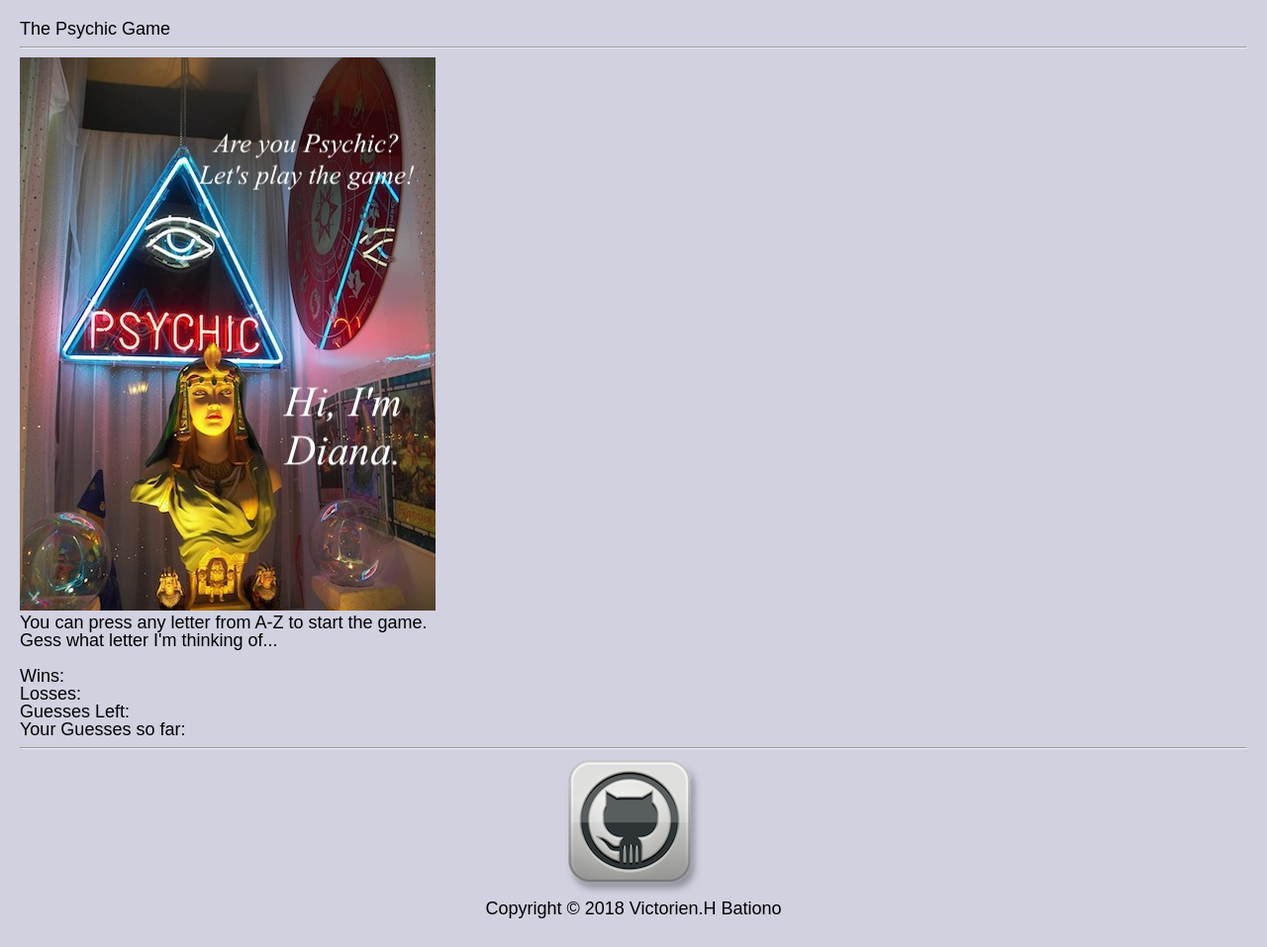
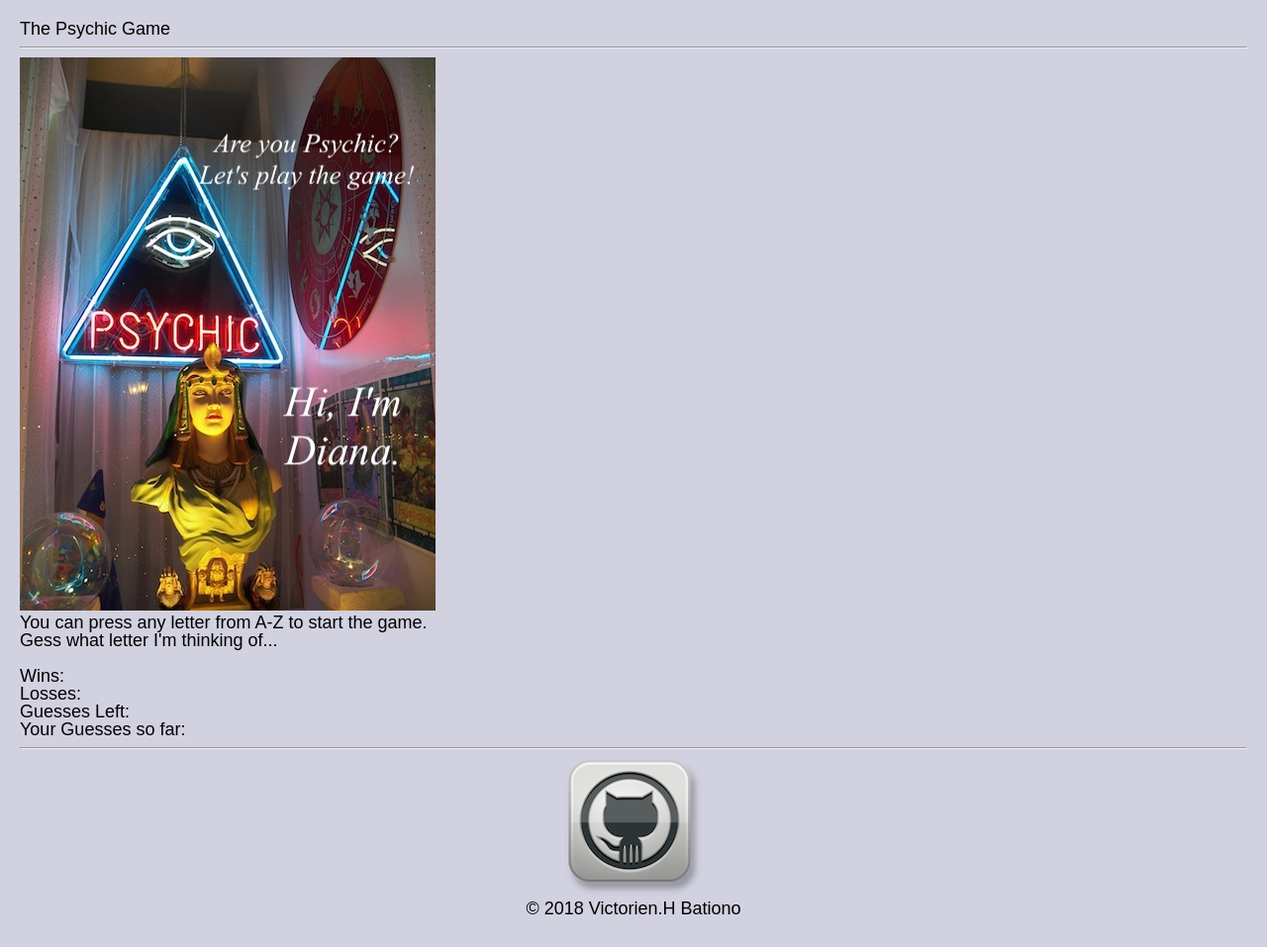
Before and after one commit to Victorien1/Psychic-Game, a plain HTML site: page index.html in a window 1280 px wide. Shown: the whole page at 99% size. Drawn offline with Linux system fonts and the light colour scheme.

Commit message:
copyriht updaded

```diff
--- a/index.html
+++ b/index.html
@@ -53,7 +53,7 @@
              <div class="container">
                  <img src="assets/images/github-154769_640.png" href="https://github.com/Victorien1/Psychic-Game" alt="GitHub">
 
-                    <p>Copyright &copy; 2018 Victorien.H Bationo </p>
+                    <p>&copy; 2018 Victorien.H Bationo </p>
 
             </div>
           </footer>
```
